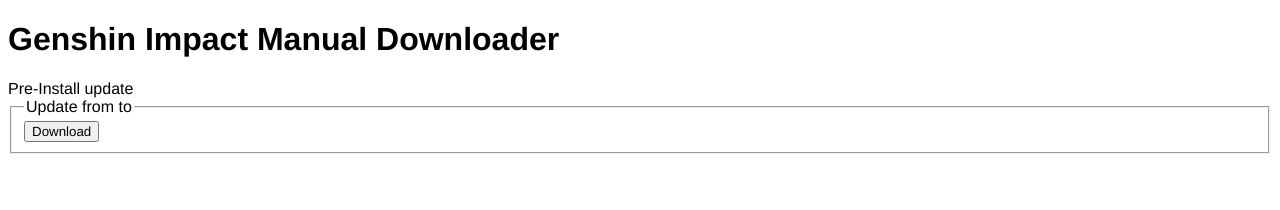
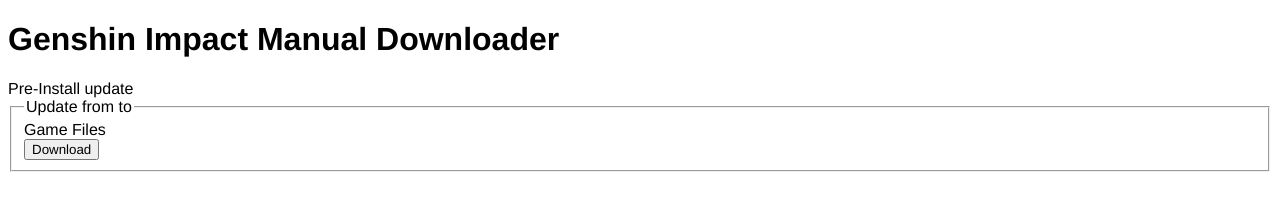
Before and after one commit to yoelalf/genshin-dl, a plain HTML site: page index.html in a window 1280 px wide. Drawn offline with nearby package versions, Linux system fonts and the light colour scheme; no server answers.

Commit message:
styling to game files

```diff
--- a/index.html
+++ b/index.html
@@ -14,7 +14,13 @@
                Pre-Install update
            </section>
            <fieldset><legend>Update from <span id="latest-before-predl"></span> to <span id="latest-after-predl"></span></legend>
-            <a href="https://www.google.com" id="link-predl"><input type="button" id="fetch" value='Download' /></a>
+            <div class="game-files">
+                <span>Game Files</span>
+                <a href="https://www.google.com" id="link-predl">
+                    <input type="button" class="button" value='Download' />
+                </a>
+            </div>
+
         </fieldset>
 
        </header>
--- a/jquery.js
+++ b/jquery.js
@@ -12,5 +12,5 @@ $(document).ready(function() {
 SetHTMLPreInstall = (value) =>{
     document.getElementById('latest-before-predl').innerHTML = value.diffs[0].version
     document.getElementById('latest-after-predl').innerHTML = value.latest.version
-    document.getElementById('link-predl').setAttribute("href", value.latest.version)
+    document.getElementById('link-predl').setAttribute("href", value.diffs[0].path)
 }
--- a/styles.css
+++ b/styles.css
@@ -1,3 +1,8 @@
 *{
     font-family: Helvetica, sans-serif;
 }
+
+.game-files{
+    display: flex;
+    flex-direction: column;
+}
```
